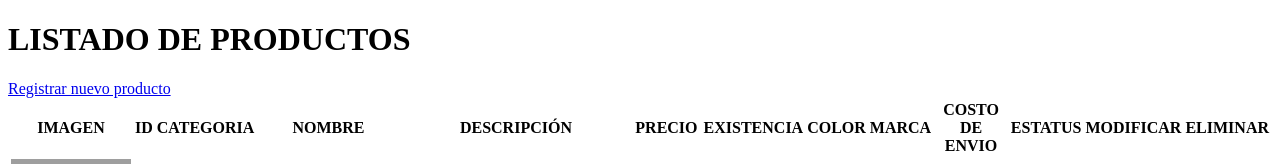
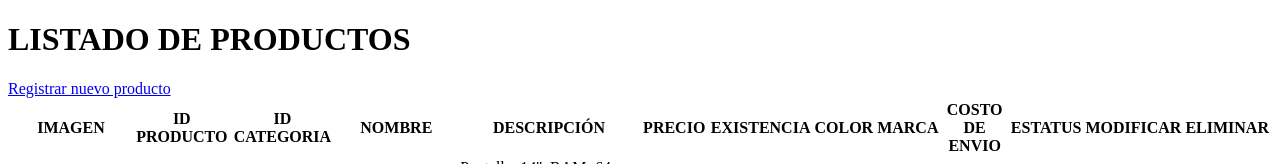
Before and after one commit to TonnyMM/Shopitesz-Practica1, a plain HTML site: page vista/Productos/consultarProductos.html in a window 1280 px wide. Shown: the top 164 px of the page. Drawn offline with Linux system fonts and the light colour scheme; grey boxes are pictures that could not be loaded.

Commit message:
Modificación en el archivo consultarProductos

```diff
--- a/vista/Productos/consultarProductos.html
+++ b/vista/Productos/consultarProductos.html
@@ -11,8 +11,8 @@
     <table>
         <tr>
             <th>IMAGEN</th>
-            <th>ID</th>
-            <th>CATEGORIA</th>
+            <th>ID PRODUCTO</th>
+            <th>ID CATEGORIA</th>
             <th>NOMBRE</th>
             <th>DESCRIPCIÓN</th>
             <th>PRECIO</th>
```
